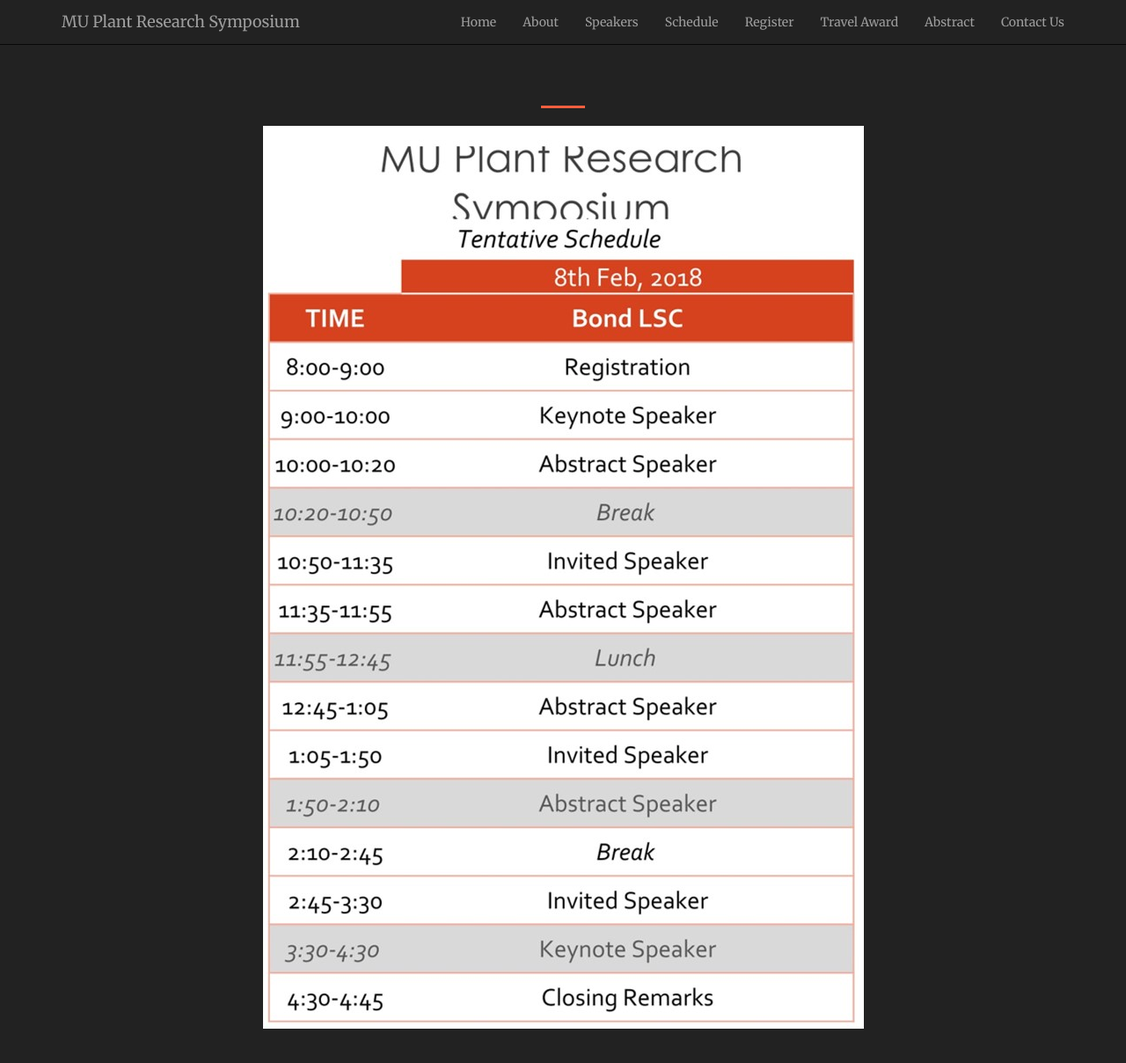
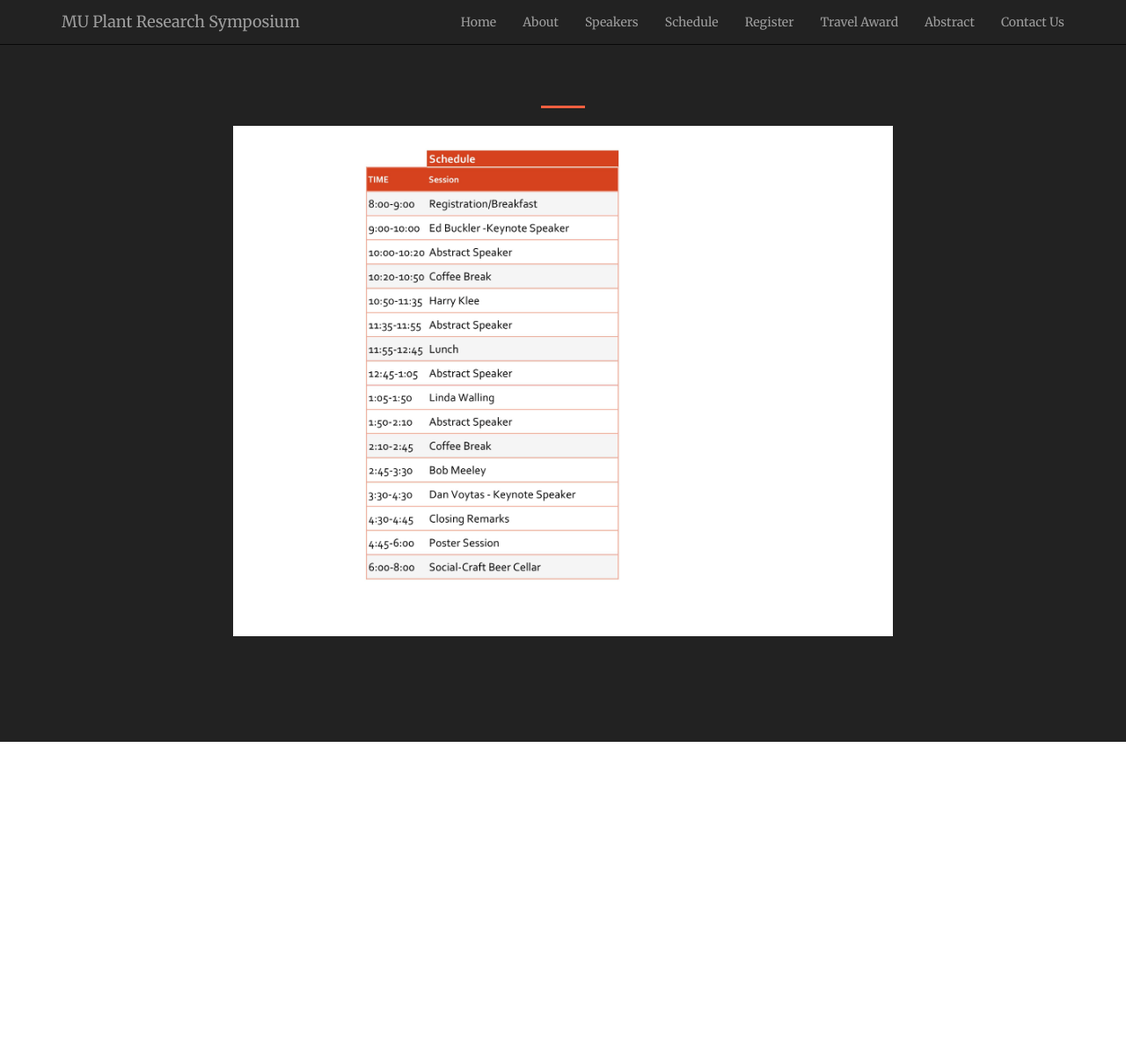
Before and after one commit to mupioneersymposium/mupioneersymposium.github.io, a Jekyll site: the page built from schedule.md, in a window 1280 px wide and 1289 px high. Shown: the top 1208 px of the window at 88% size. Built offline with Jekyll 4.4.1, drawn with Linux system fonts in a browser that asks for light colours.

Commit message:
Update schedule.md
final schedule updated

```diff
--- a/schedule.md
+++ b/schedule.md
@@ -6,4 +6,4 @@ layout: regular
 
 <hr style="clear: both;" />
 
-<img src="/img/schedule2_2018.jpg" style="max-width:100%"/>
+<img src="/img/MUPRS2018finalschedule.jpg" style="max-width:100%"/>
```
